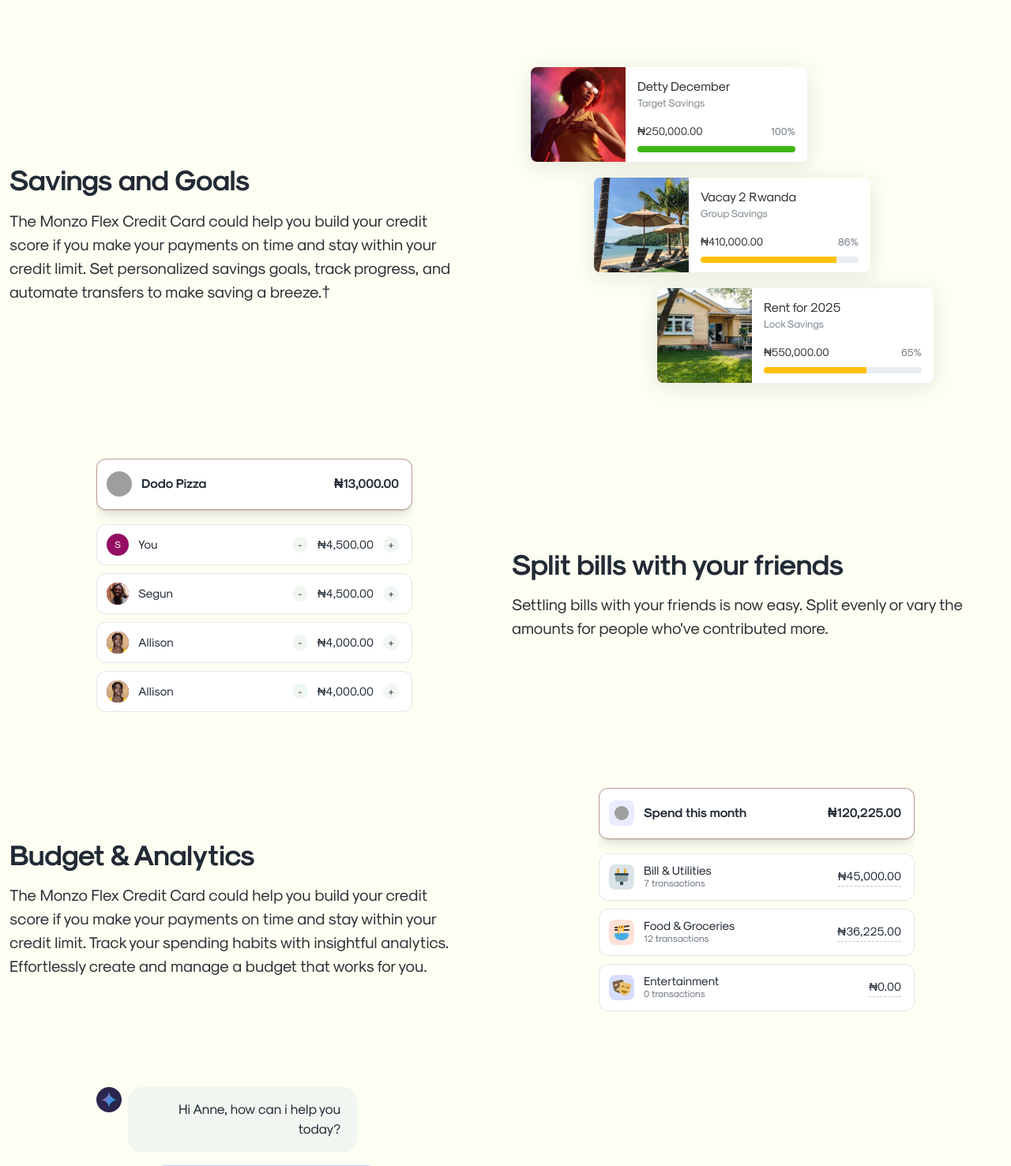
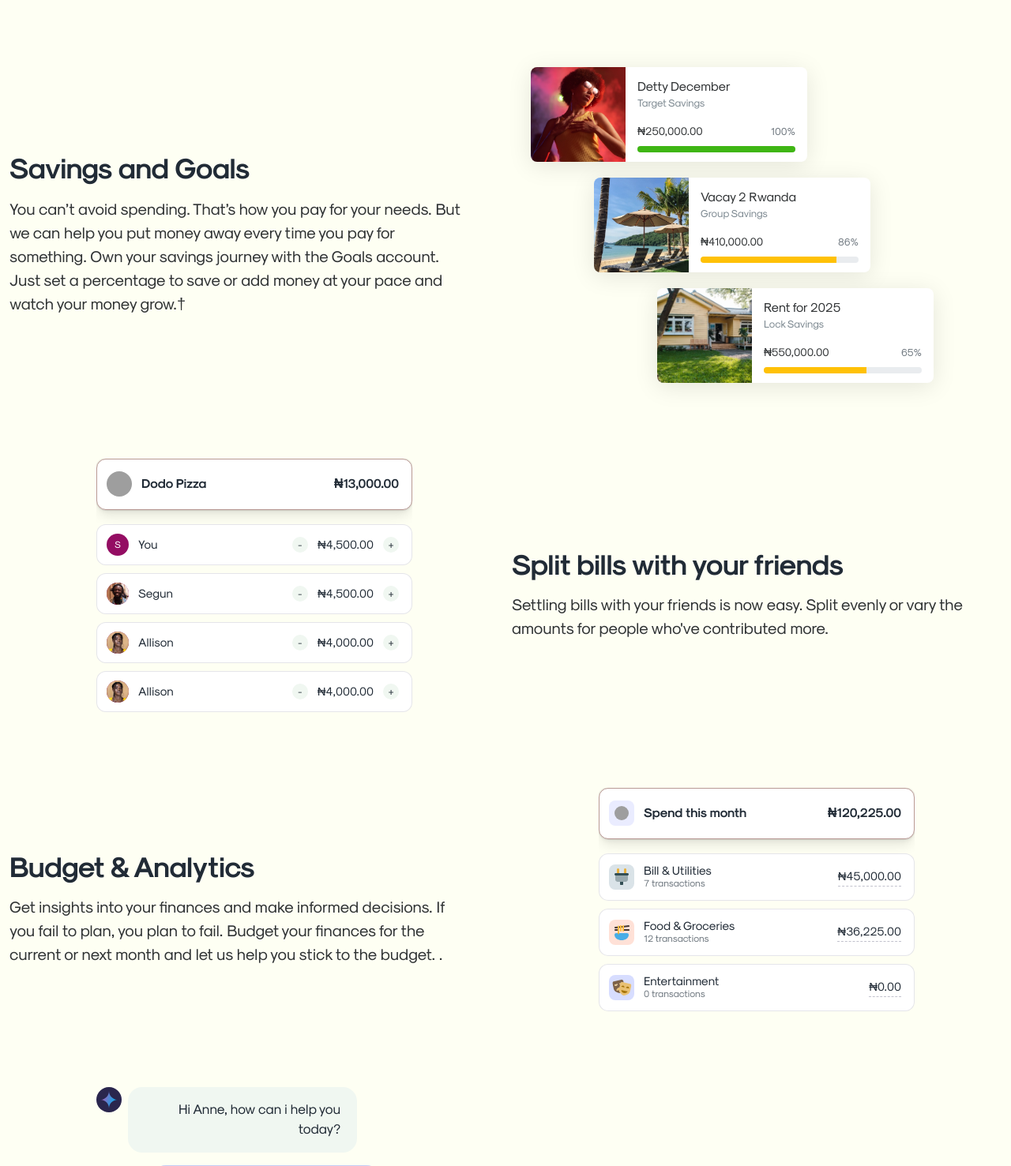
Before and after one commit to Oyedele-Sg/raiz-web, a PHP site: page / in a window 1280 px wide. Shown: the part 4745-6222 px from the top of the page at 79% size. Run offline with PHP 8.4, Linux system fonts and the light colour scheme; grey boxes are pictures that could not be loaded.

Commit message:
some content updates

```diff
--- a/index.php
+++ b/index.php
@@ -315,7 +315,7 @@
                         </div>
                         <div class="text-container">
                             <h3 class="large-text">Savings and Goals</h3>
-                            <div class="body-text">The Monzo Flex Credit Card could help you build your credit score if you make your payments on time and stay within your credit limit. Set personalized savings goals, track progress, and automate transfers to make saving a breeze.†</div>
+                            <div class="body-text">You can’t avoid spending. That’s how you pay for your needs. But we can help you put money away every time you pay for something. Own your savings journey with the Goals account. Just set a percentage to save or add money at your pace and watch your money grow.†</div>
                         </div>
                     </div>
 
@@ -473,7 +473,7 @@
                         </div>
                         <div class="text-container">
                             <h3 class="large-text">Budget & Analytics</h3>
-                            <div class="body-text">The Monzo Flex Credit Card could help you build your credit score if you make your payments on time and stay within your credit limit. Track your spending habits with insightful analytics. Effortlessly create and manage a budget that works for you.</div>
+                            <div class="body-text">Get insights into your finances and make informed decisions. If you fail to plan, you plan to fail. Budget your finances for the current or next month and let us help you stick to the budget. .</div>
                         </div>
                     </div>
 
```
